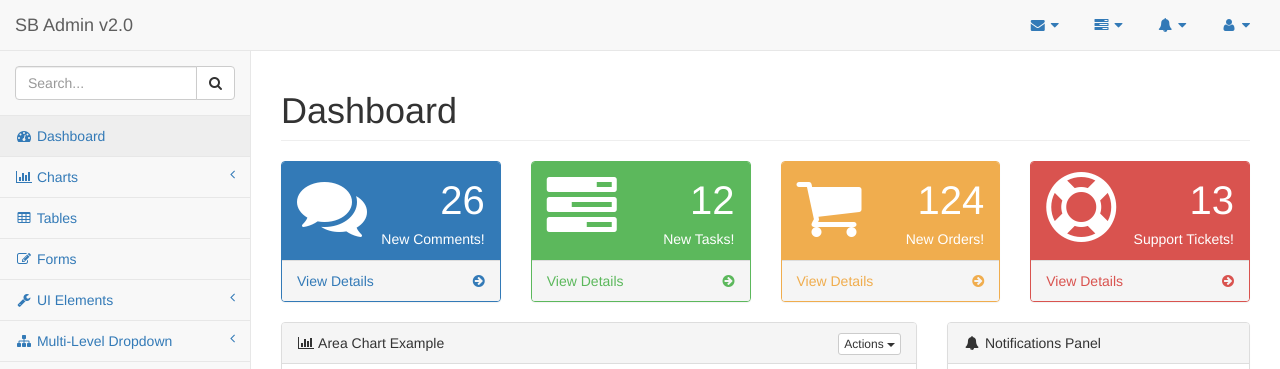
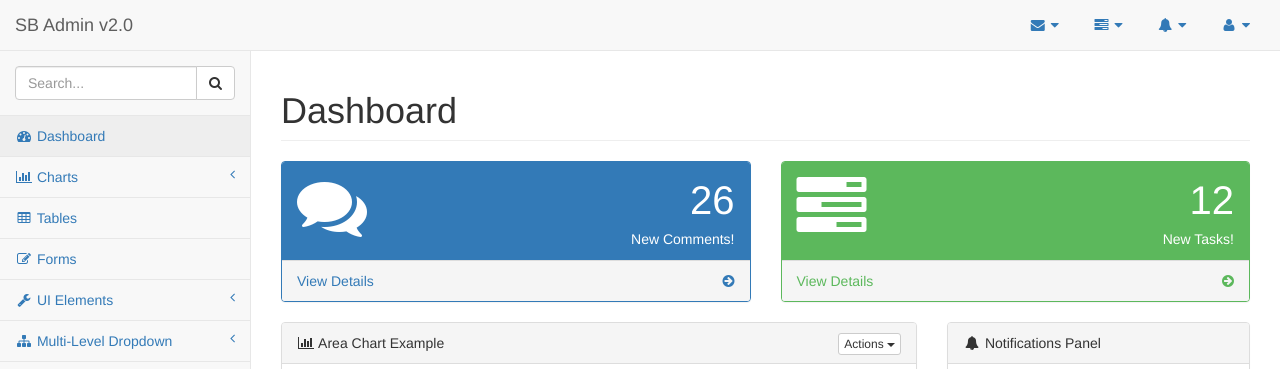
Before and after one commit to codeundercoverdev/sexy_harvard_bootstrap_theme, a website: page pages/index.html in a window 1280 px wide. Shown: the top 369 px of the page. Drawn offline with Linux system fonts and the light colour scheme.

Commit message:
changed column sizes of boxes and got rid of red and orange boxes

```diff
--- a/pages/index.html
+++ b/pages/index.html
@@ -379,7 +379,7 @@
             </div>
             <!-- /.row -->
             <div class="row">
-                <div class="col-lg-3 col-md-6">
+                <div class="col-sm-6">
                     <div class="panel panel-primary">
                         <div class="panel-heading">
                             <div class="row">
@@ -401,7 +401,7 @@
                         </a>
                     </div>
                 </div>
-                <div class="col-lg-3 col-md-6">
+                <div class="col-sm-6">
                     <div class="panel panel-green">
                         <div class="panel-heading">
                             <div class="row">
@@ -411,50 +411,6 @@
                                 <div class="col-xs-9 text-right">
                                     <div class="huge">12</div>
                                     <div>New Tasks!</div>
-                                </div>
-                            </div>
-                        </div>
-                        <a href="#">
-                            <div class="panel-footer">
-                                <span class="pull-left">View Details</span>
-                                <span class="pull-right"><i class="fa fa-arrow-circle-right"></i></span>
-                                <div class="clearfix"></div>
-                            </div>
-                        </a>
-                    </div>
-                </div>
-                <div class="col-lg-3 col-md-6">
-                    <div class="panel panel-yellow">
-                        <div class="panel-heading">
-                            <div class="row">
-                                <div class="col-xs-3">
-                                    <i class="fa fa-shopping-cart fa-5x"></i>
-                                </div>
-                                <div class="col-xs-9 text-right">
-                                    <div class="huge">124</div>
-                                    <div>New Orders!</div>
-                                </div>
-                            </div>
-                        </div>
-                        <a href="#">
-                            <div class="panel-footer">
-                                <span class="pull-left">View Details</span>
-                                <span class="pull-right"><i class="fa fa-arrow-circle-right"></i></span>
-                                <div class="clearfix"></div>
-                            </div>
-                        </a>
-                    </div>
-                </div>
-                <div class="col-lg-3 col-md-6">
-                    <div class="panel panel-red">
-                        <div class="panel-heading">
-                            <div class="row">
-                                <div class="col-xs-3">
-                                    <i class="fa fa-support fa-5x"></i>
-                                </div>
-                                <div class="col-xs-9 text-right">
-                                    <div class="huge">13</div>
-                                    <div>Support Tickets!</div>
                                 </div>
                             </div>
                         </div>
```
